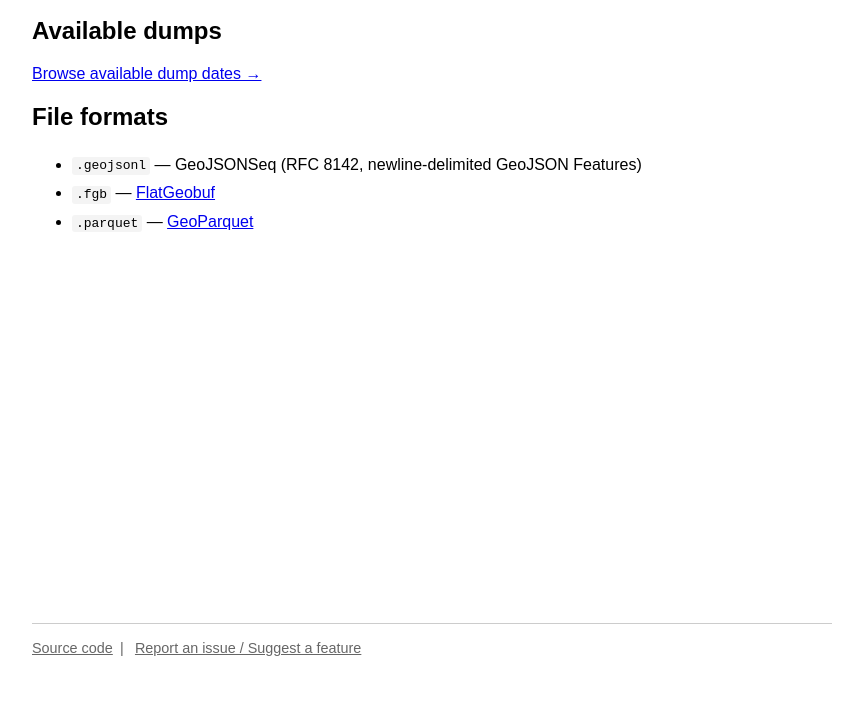
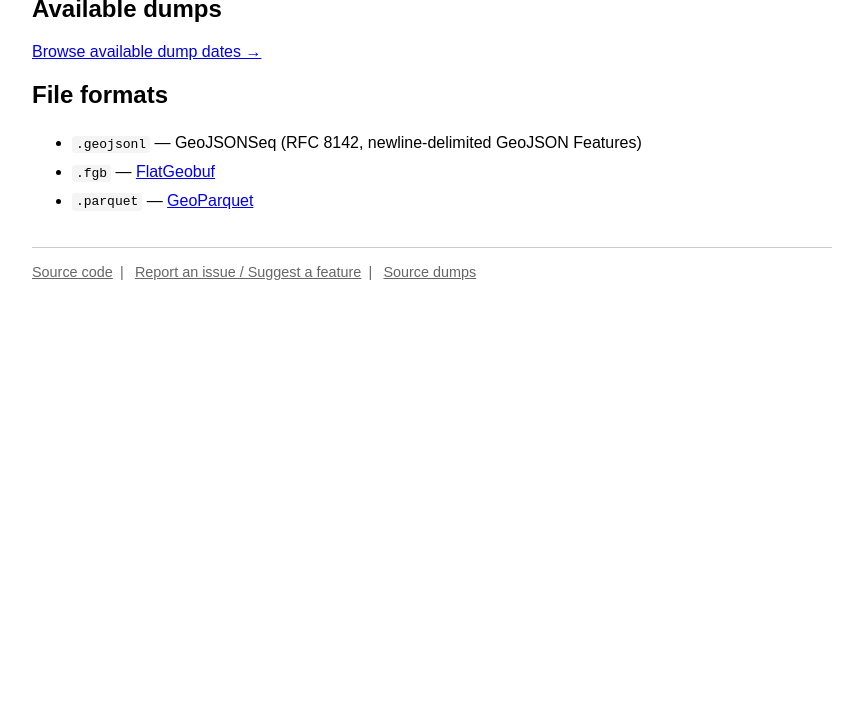
Before and after one commit to Danysan1/wikidata-geo-dumps, a website: page dist/index.html in a window 1280 px wide. Shown: the part 160-864 px from the top of the page, without its empty margins (208-1071 px from the left). Drawn offline with Linux system fonts and the light colour scheme.

```diff
--- a/dist/index.html
+++ b/dist/index.html
@@ -5,8 +5,7 @@
     <meta name="viewport" content="width=device-width, initial-scale=1.0">
     <title>Wikidata Geographic Dumps</title>
     <style>
-        body { font-family: sans-serif; max-width: 800px; margin: 2rem auto; padding: 0 1rem; min-height: 100vh; display: flex; flex-direction: column; }
-        main { flex: 1; }
+        body { font-family: sans-serif; max-width: 800px; margin: 2rem auto; padding: 0 1rem; min-height: 100vh; }
         h1 { border-bottom: 1px solid #ccc; padding-bottom: 0.5rem; }
         code { background: #f4f4f4; padding: 0.1em 0.3em; border-radius: 3px; }
         ul { line-height: 1.8; }
@@ -50,6 +49,11 @@
             Report an issue / Suggest a feature
         </a>
         </li>
+        <li>
+        <a href="https://dumps.wikimedia.org/wikidatawiki/entities/">
+            Source dumps
+        </a>
+        </li>
     </ul>
     </footer>
 </body>
```
Also changed, not shown: 1 other file.
